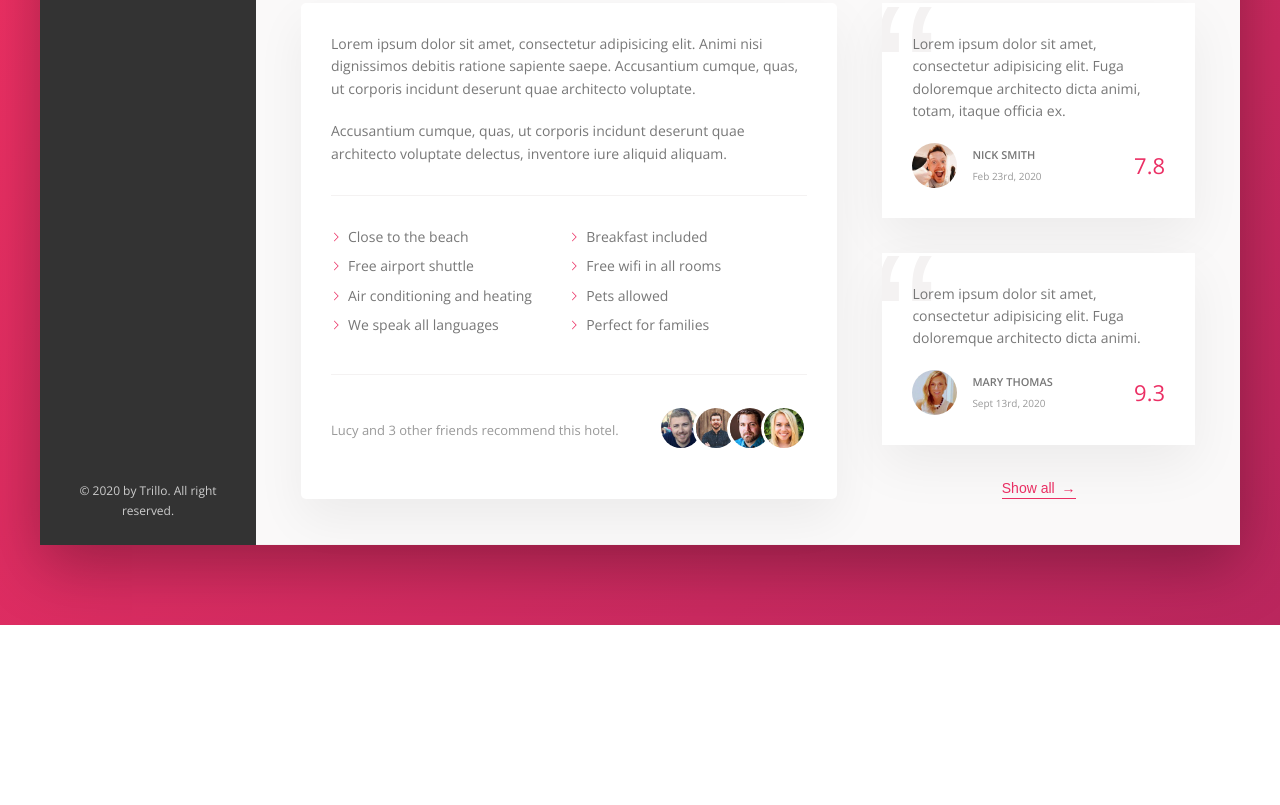
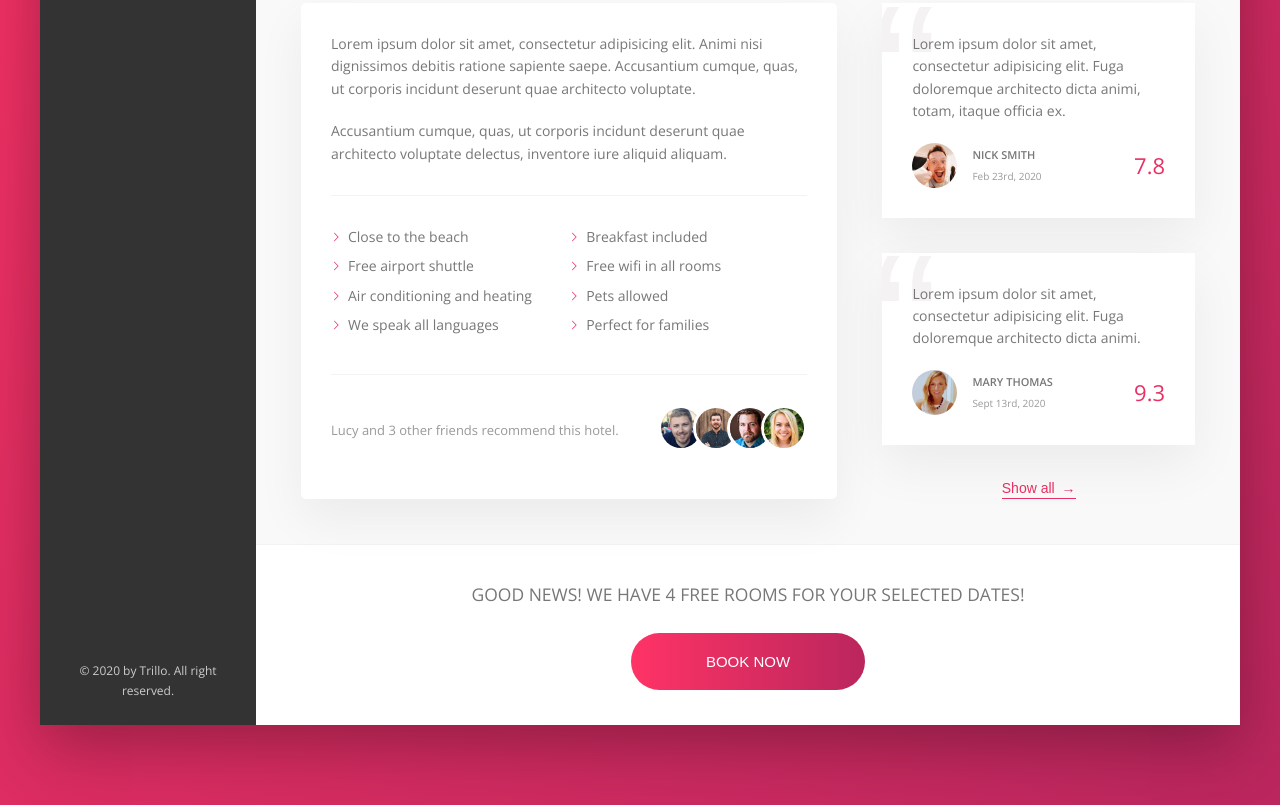
Before and after one commit to Johnny-Saraiva/trillo, a website: page index.html in a window 1280 px wide. Shown: the part 644-1449 px from the top of the page. Before the commit the page ends 1269 px from the top, so only its background shows below. Drawn offline with nearby package versions, Linux system fonts and the light colour scheme.

Commit message:
Configured CTA layout

```diff
--- a/index.html
+++ b/index.html
@@ -201,6 +201,16 @@
                             <button class="btn-inline">Show all <span>&rarr;</span></button>
                         </div>
                     </section>
+
+                    <div class="cta">
+                        <h2 class="cta__book-now">
+                            Good news! We have 4 free rooms for your selected dates!
+                        </h2>
+                        <button class="btn">
+                            <span class="btn__visible">Book now</span>
+                            <span class="btn__invisible">Only 4 rooms left</span>
+                        </button>
+                    </div>
                 </main>
             </div>
         </div>
--- a/sass/_components.scss
+++ b/sass/_components.scss
@@ -413,3 +413,65 @@
     z-index: 1;
   }
 }
+
+.cta {
+  padding: 3.5rem 0;
+  text-align: center;
+
+  &__book-now {
+    font-size: 1.75rem;
+    font-weight: 300;
+    text-transform: uppercase;
+    margin-bottom: 2.5rem;
+  }
+}
+
+.btn {
+  font-size: 1.5rem;
+  font-weight: 300;
+  text-transform: uppercase;
+  border-radius: 10rem;
+  border: none;
+  background-image: linear-gradient(to right, var(--color-primary-light), var(--color-primary-dark));
+  color: var(--color-white);
+  position: relative;
+  overflow: hidden;
+  cursor: pointer;
+
+  & > * {
+    display: inline-block;
+    height: 100%;
+    width: 100%;
+    transition: all .2s;
+  }
+
+  &__visible {
+    padding: 2rem 7.5rem;
+
+  }
+
+  &__invisible {
+    position: absolute;
+    padding: 2rem 0;
+    left: 0;
+    top: -100%;
+
+  }
+
+  &:hover {
+    background-image: linear-gradient(to left, var(--color-primary-light), var(--color-primary-dark));
+  }
+
+  &:hover &__visible {
+    transform: translateY(100%);
+  }
+
+  &:hover &__invisible {
+    top: 0;
+  }
+
+  &:focus {
+    outline: none;
+    animation: pulsate 1s infinite;
+  }
+}
```
Also changed, not shown: css/style.css.
